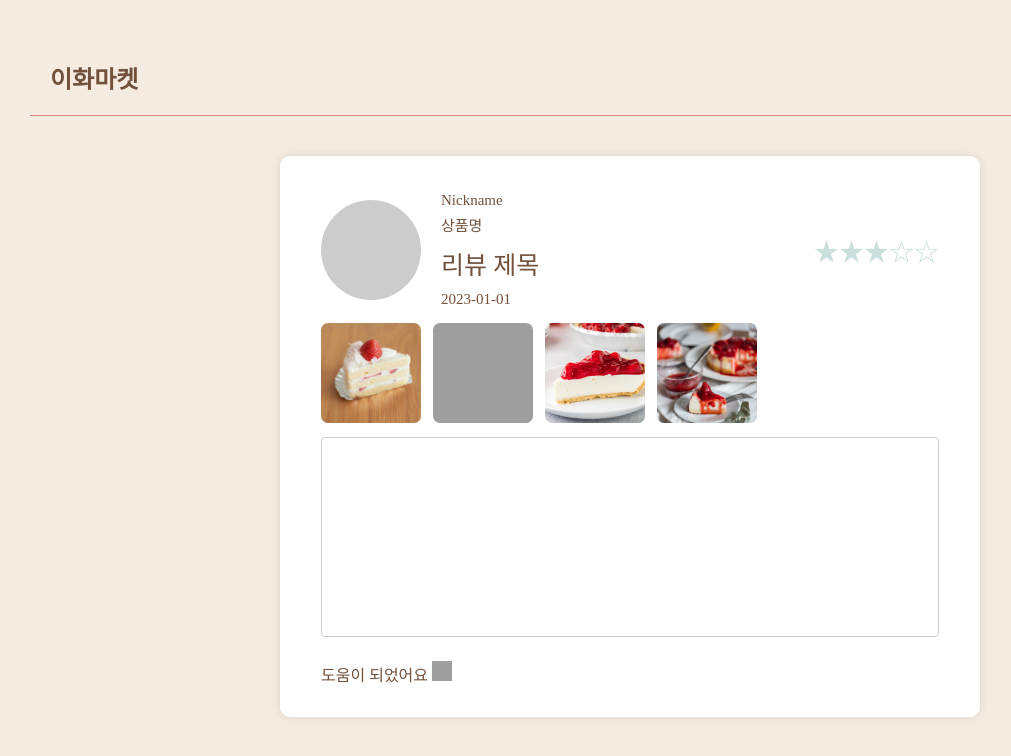
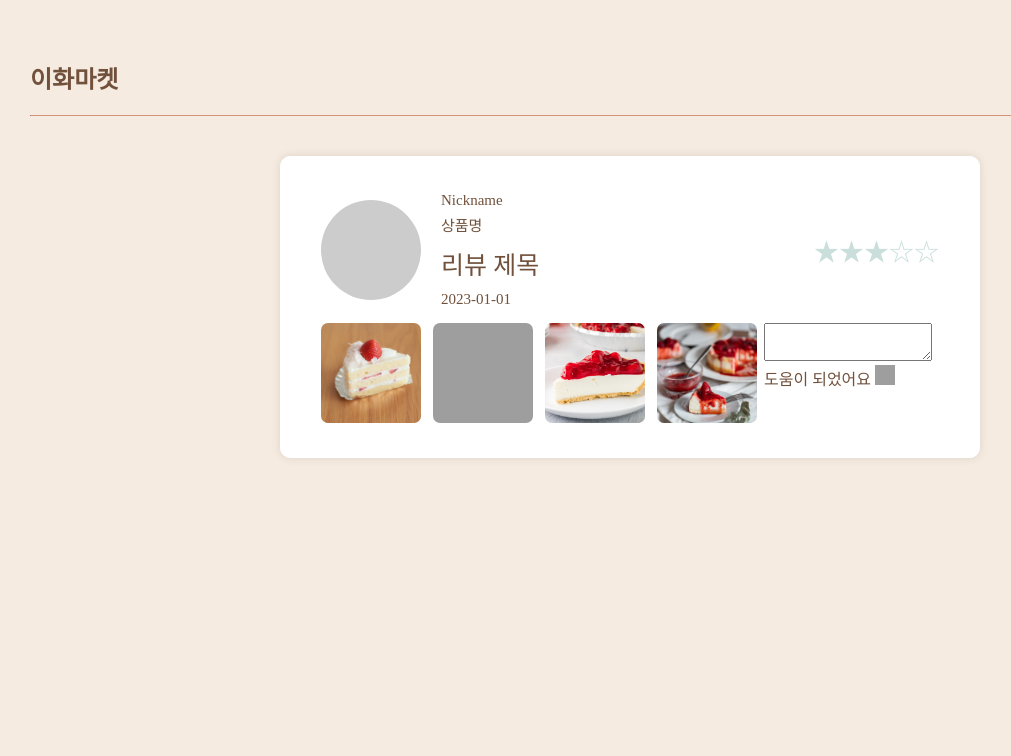
Before and after one commit to nomellc/OSP_ewhaMarket, a Flask app: page /review_detail in a window 1280 px wide. Shown: the top 756 px of the page, without its empty margins (10-1021 px from the left). Run offline with Flask 3, Linux system fonts and the light colour scheme; some web fonts are replaced; grey boxes are pictures that could not be loaded.

Commit message:
Update six_review_detail.html
중복 요소 통일

```diff
--- a/templates/six_review_detail.html
+++ b/templates/six_review_detail.html
@@ -9,11 +9,8 @@
 </head>
 <body>
 
-    <div class="sub_header">
-        <h2 class="four-home"><a class="home-a" href="/">이화마켓</a></h2>
-        <hr class="four-hr" />
-    </div>
-
+    <h2 class="home-side"><a href="/">이화마켓</a></h2>
+      <hr class="home-side-hr" />
 
     <div class="six-container">
 
@@ -39,7 +36,7 @@
             <article class="six-article"><img class="six-img" src="../static/images/dessert3.jpg"></article>
             <article class="six-article"><img class="six-img" src="../static/images/dessert4.jpg"></article>
         </div>
-        <textarea class="six-review-content" id="six-readonly" readonly></textarea>
+        <textarea class="detail-txt" id="readonly" readonly></textarea>
         <div id="six-thumb">
             도움이 되었어요 <img id="six-thumb-image" src="../static/images/" onclick="toggleImage()">
         </div>
```
